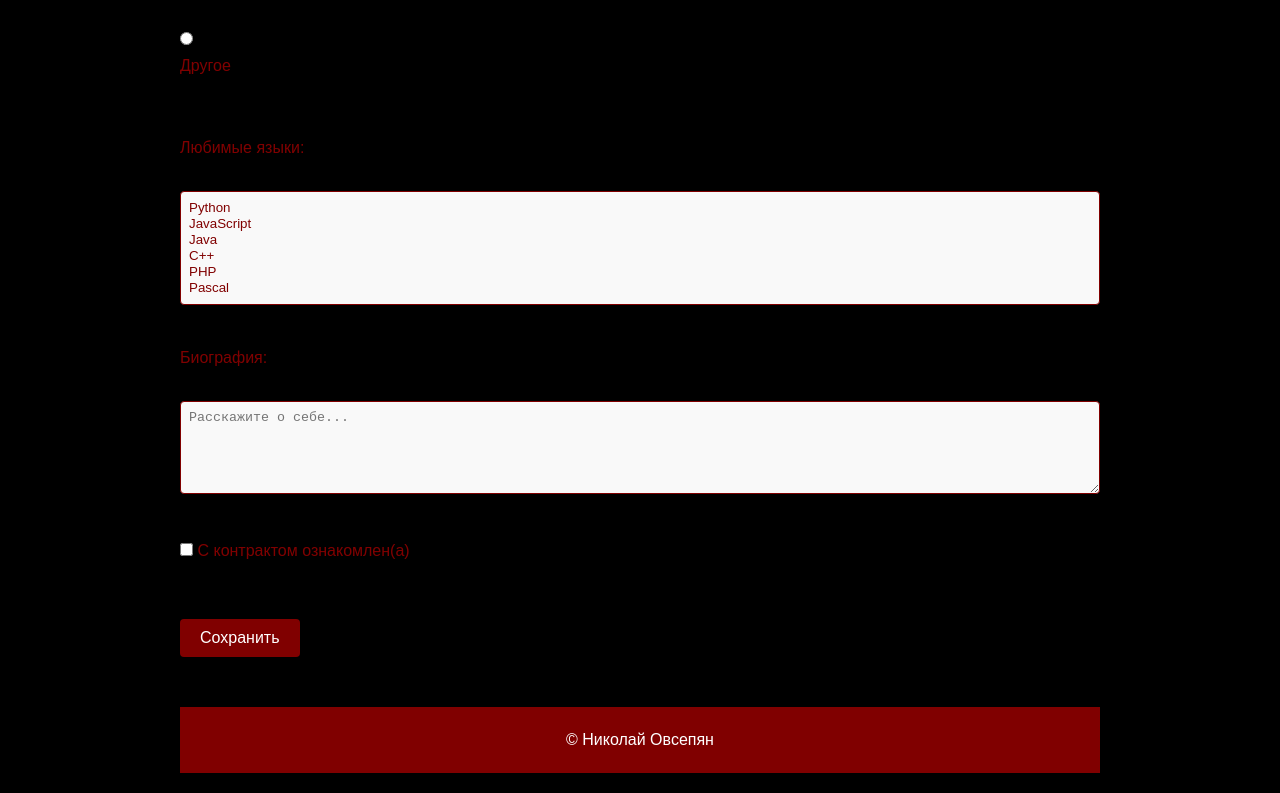
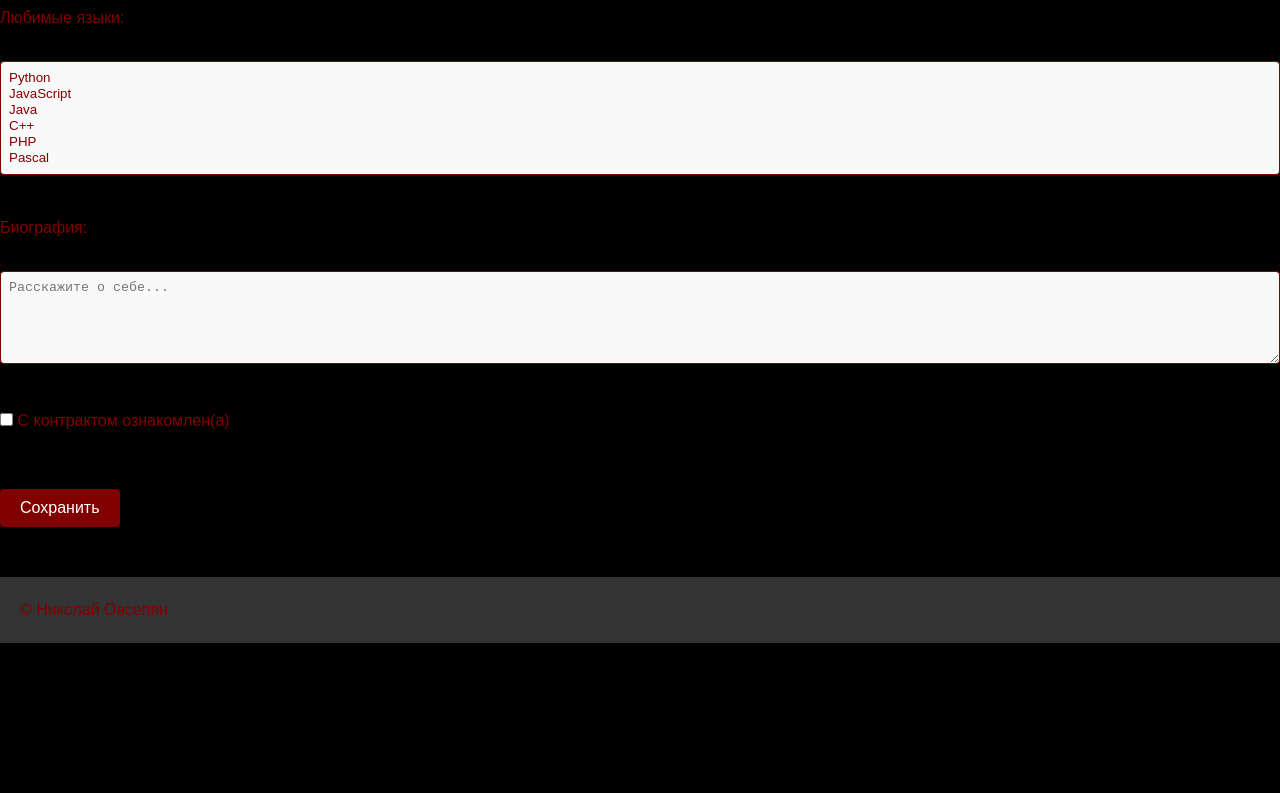
Before and after one commit to kklaha/lab3, a plain HTML site: page index.html in a window 1280 px wide. Shown: the part 2404-3197 px from the top of the page. After the commit the page ends 3047 px from the top, so only its background shows below. Drawn offline with Linux system fonts and the light colour scheme.

Commit message:
Update style.css

```diff
--- a/style.css
+++ b/style.css
@@ -9,9 +9,7 @@ body {
     line-height: 1.6;
     background-color: #000000;
     color: #800000;
-    max-width: 960px;
     margin: 0 auto;
-    padding: 20px;
 }
 
 
@@ -23,7 +21,8 @@ body {
     justify-content: space-between;
     align-items: center;
     width: 100%;
-    position: relative;
+    position: fixed;
+    top: 0;
 }
 
 .logo {
@@ -196,9 +195,10 @@ button:hover {
 
 #footer {
     margin-top: 50px;
-    text-align: center;
-    background-color: #800000;
-    color: white;
+    background-color: #333;
+    background-color: #333;
     padding: 20px;
     width: 100%;
+    position: relative;
+
 }
```
